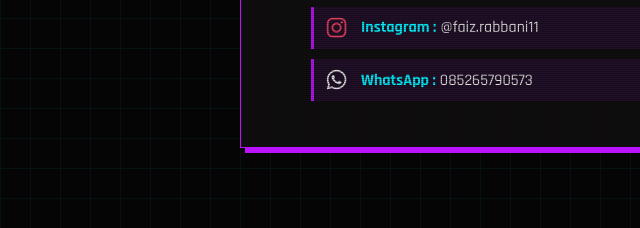
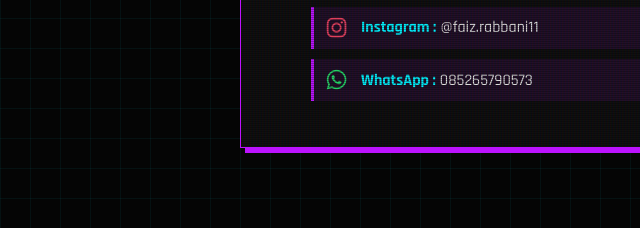
Before and after one commit to faizrabbani1106/Biodata-Faiz-Rabbani, a plain HTML site: page contact.html in a window 1280 px wide. Shown: the part 312-540 px from the top of the page, 0-640 px from the left. Drawn offline with Linux system fonts and the light colour scheme.

Commit message:
Update style.css

```diff
--- a/style.css
+++ b/style.css
@@ -166,6 +166,7 @@ b { color: var(--neon-blue); }
 .icon-email { color: #ea4335; }
 .icon-phone { color: #34b7f1; }
 .icon-instagram { color: #e4405f; }
+.icon-whatsapp { color: #25D366; }
 
 .contact-list li:hover i {
     transform: scale(1.2);
@@ -174,4 +175,5 @@ b { color: var(--neon-blue); }
 
 .contact-list li b {
     color: var(--neon-blue);
+
 }
```
